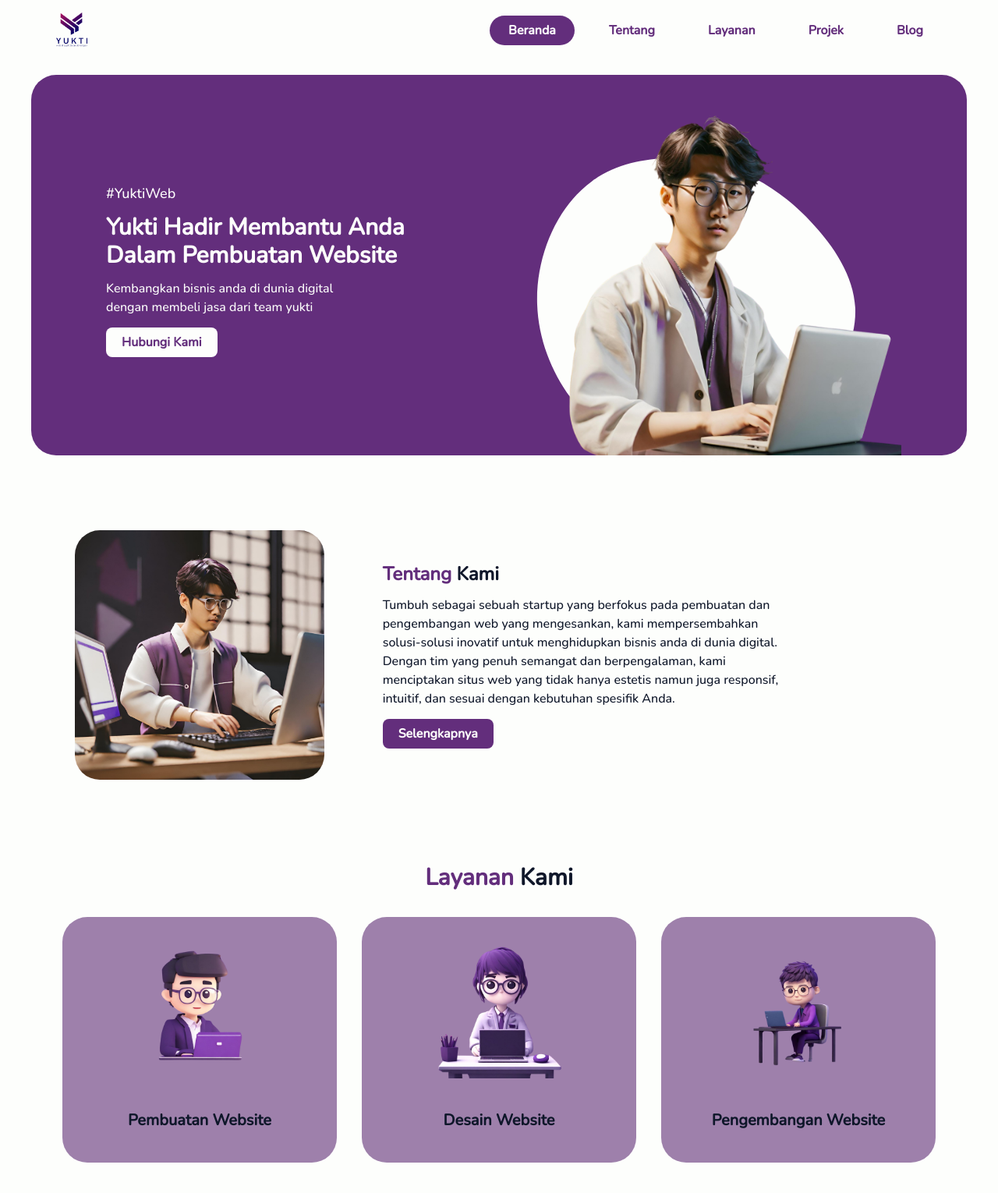
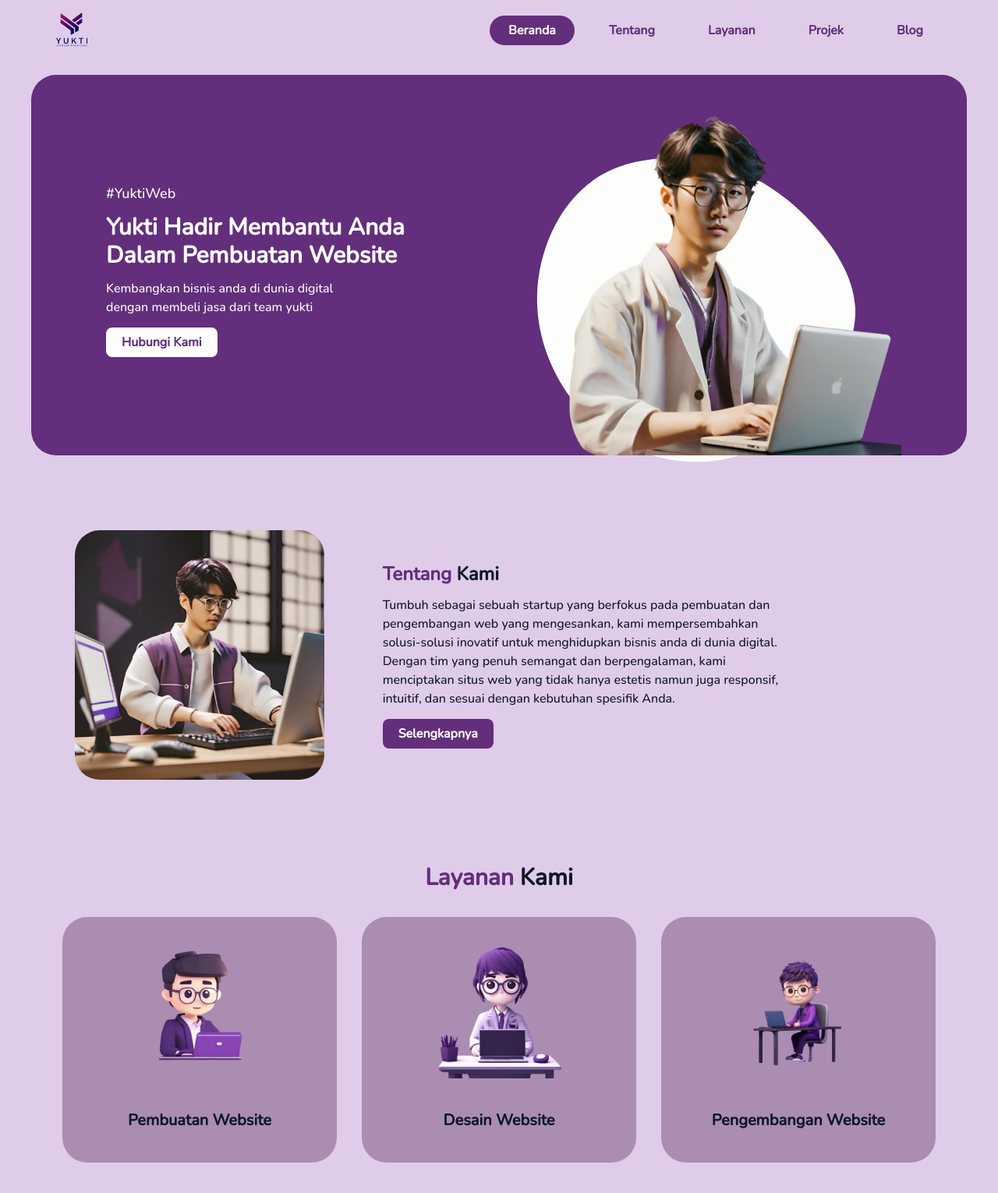
Before and after one commit to ilessall/Yukti, a website: page public/index.html in a window 1280 px wide. Shown: the whole page at 78% size. Drawn offline with nearby package versions, Linux system fonts and the light colour scheme.

Commit message:
update ya

```diff
--- a/public/index.html
+++ b/public/index.html
@@ -29,7 +29,7 @@
                     <span class="hamburger-line transition duration-300 ease-in-out rigin-top-left"></span>
                     </button>
 
-                    <nav id="nav-menu" class="hidden absolute py-5 bg-lightPurple shadow-lg rounded-b-lg w-full right-4 top-full  lg:block lg:static lg:max-w-full lg:shadow-none lg:rounded-none">
+                    <nav id="nav-menu" class="hidden absolute py-5 bg-bgku shadow-lg rounded-b-lg w-full right-4 top-full  lg:block lg:static lg:max-w-full lg:shadow-none lg:rounded-none">
                         <ul class="block lg:flex">
                             <li class="group rounded-full lg:pl-0 lg:pr-0 lg:pb-0 pl-5 pr-5 pb-5 ">
                                 <a href="#" class="px-6 font-nunito font-bold py-2 rounded-full w-full bg-darkPurple text-white transition duration-500 lg:mr-5 ">Beranda</a>
@@ -103,6 +103,7 @@
     </section>
      <!-- AboutUs Section End -->
 
+     <!-- Service Start -->
         <section id="service" class="-mt-5">
      <h2 class="lg:text-3xl text-2xl font-nunito font-bold text-darkPurple text-center mb-8">Layanan <span class="text-slate-900">Kami</span></h2>
      <div class="flex items-center justify-center ml-10 mr-10 lg:ml-20 lg:mr-20 ">
@@ -141,48 +142,9 @@
         </div>
      </div>
       </section>
+      <!-- Service End -->
 
      <br><br><br><br>
-
-
-     <!-- Service Start -->
-     <!-- <section class=" lg:ml-36  lg:mr-28 ml-5 mr-5 ">
-        <h2 class="lg:text-3xl text-2xl font-nunito font-bold text-darkPurple text-center mb-8 -mt-5">Layanan</h2>
-    <div class="grid lg:grid-cols-3 md:grid-cols-2 grid-cols-1 gap-4 "> -->
-        <!-- Card 1 -->
-        <!-- <div class="max-w-xs rounded-8xl overflow-hidden shadow-xl ">
-        <img class="max-w-full mx-auto" src="../img/animasi6.png" alt="Placeholder Image">
-        <div class="flex flex-col justify-between px-6 py-4">
-            <h2 class="font-bold font-nunito text-slate-900 lg:text-xl pb-3">Pembuatan Website</h2>
-            <button class="bg-darkPurple hover:opacity-80  text-xs lg:text-base text-white font-bold py-2 px-4 rounded-lg mt-2">Lihat</button>
-            <div class="flex-1"></div>
-        </div>
-
-        </div>
-     -->
-        <!-- Card 2 -->
-        <!-- <div class="max-w-xs rounded-8xl overflow-hidden shadow-xl">
-        <img class="max-w-full mx-auto" src="../img/webDesign.png" alt="Placeholder Image">
-        <div class="flex flex-col justify-between px-6 py-4">
-            <h2 class="font-bold font-nunito text-slate-900 lg:text-xl pb-3">Desain Ui/Ux Website</h2>
-            <div class="flex-grow"></div>
-            <button class="bg-darkPurple hover:opacity-80 text-xs lg:text-base text-white font-bold py-2 px-4 rounded-lg mt-2">lihat</button>
-            <div class="flex-1"></div>
-        </div>
-        </div> -->
-
-        <!-- Card 3 -->
-        <!-- <div class="max-w-xs rounded-8xl overflow-hidden shadow-xl lg:pb-5">
-        <img class="max-w-full h-auto" src="../img/animasi5.png" alt="Placeholder Image">
-        <div class="flex flex-col justify-between px-6 py-4">
-            <h2 class="font-bold font-nunito text-slate-900 lg:text-xl pb-3">Pengembangan Website</h2>
-            <button class="bg-darkPurple hover:opacity-80 text-xs lg:text-base text-white font-bold py-2 px-4 rounded-lg mt-2">Lihat</button>
-            <div class="flex-1"></div>
-        </div>
-        </div>
-        </div>
-    </section> -->
-     <!-- Service End -->
 
 
      <!-- Slider Start -->
--- a/src/css/input.css
+++ b/src/css/input.css
@@ -3,12 +3,12 @@
 @tailwind utilities;
 
 body{
-    @apply bg-lightPurple;
+    @apply bg-bgku;
 }
 
 
 .navbar-fixed {
-    @apply fixed z-[9999] bg-lightPurple;
+    @apply fixed z-[9999] bg-bgku;
     box-shadow: 0 8px 11px rgb(14 55 54 / 15%);
 }
 
--- a/tailwind.config.js
+++ b/tailwind.config.js
@@ -21,7 +21,8 @@ module.exports = {
         secondPurple: '#e0c0df',
         darkPurple: '#632e7c',
         lightPurple: '#fdfefc',
-        purple2: '#9e80ab',
+        purple2: '#aa8db0',
+        bgku : '#dfcce8',
       },
       screens: {
         '2xl': '1320px',
```
Also changed, not shown: public/css/style.css.
